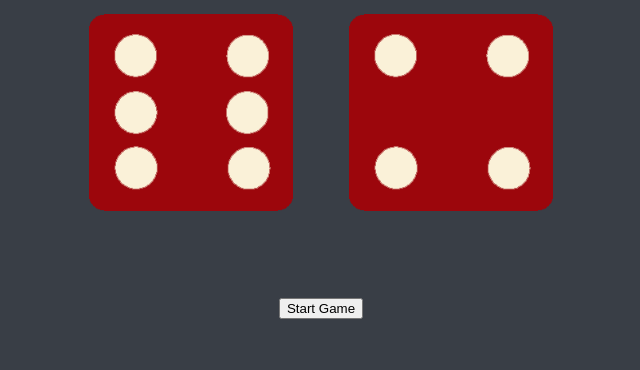
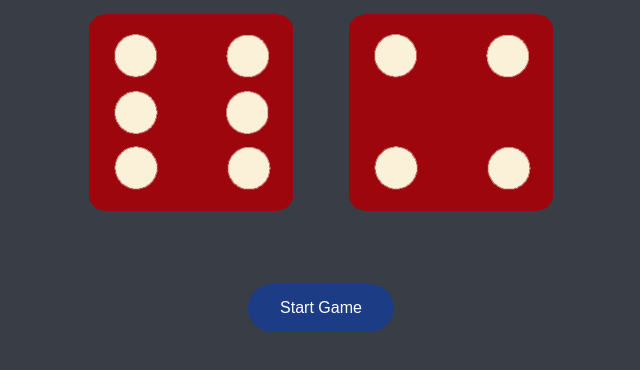
Before and after one commit to sonu-paswan/DiceGame, a plain HTML site: page index.html in a window 1280 px wide. Shown: the part 362-732 px from the top of the page, without its empty margins (319-959 px from the left). Drawn offline with Linux system fonts and the light colour scheme.

Commit message:
Update styles.css

```diff
--- a/styles.css
+++ b/styles.css
@@ -33,7 +33,7 @@ img {
 
 footer {
   margin-top: 5%;
-  color: #eeeeee;
+
   text-align: center;
   font-family: "Indie Flower", cursive;
 }
@@ -42,3 +42,14 @@ footer{
   font-size:2rem;
 
 }
+footer button{
+  background-color: rgb(28, 61, 133);
+  border:none;
+  color:white;
+  padding:15px 32px;
+  text-align:center;
+  text-decoration: none;
+  display:inline block;
+  font-size:16px;
+  border-radius:25px;
+}
```
